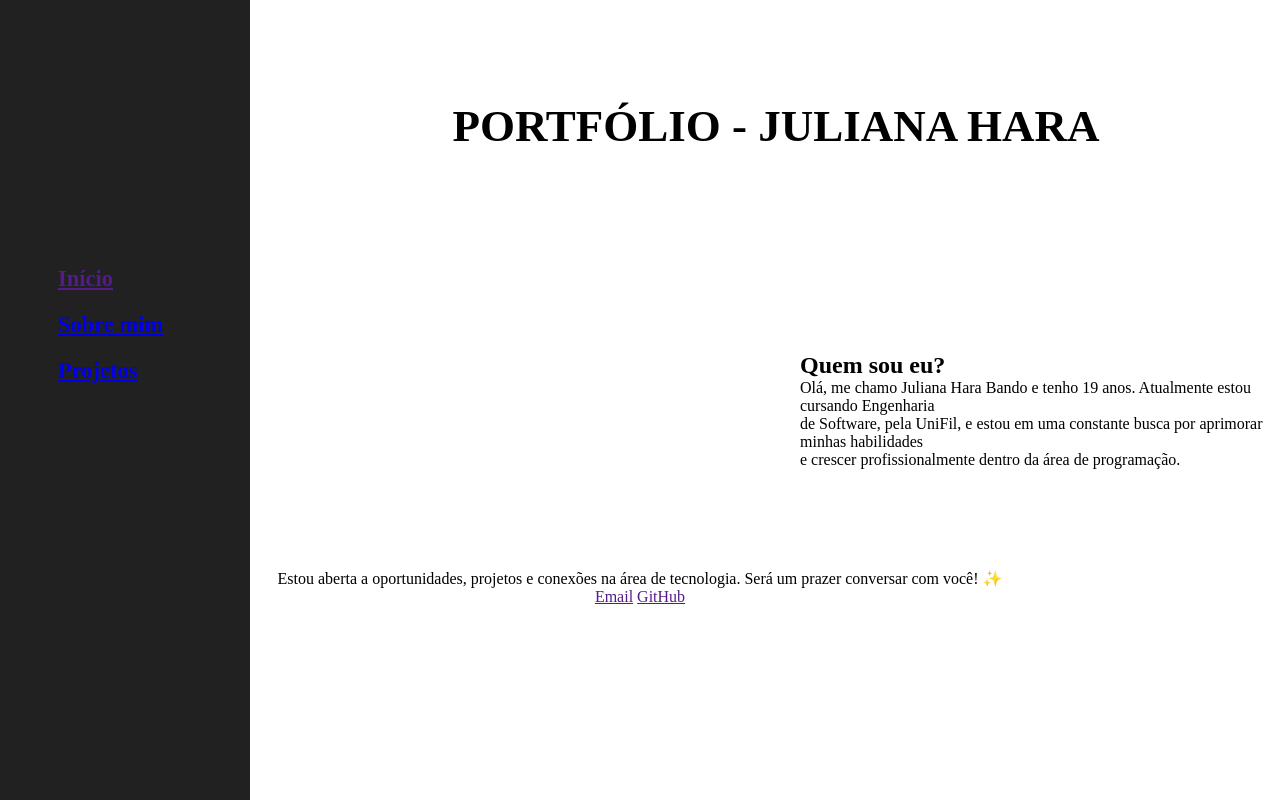
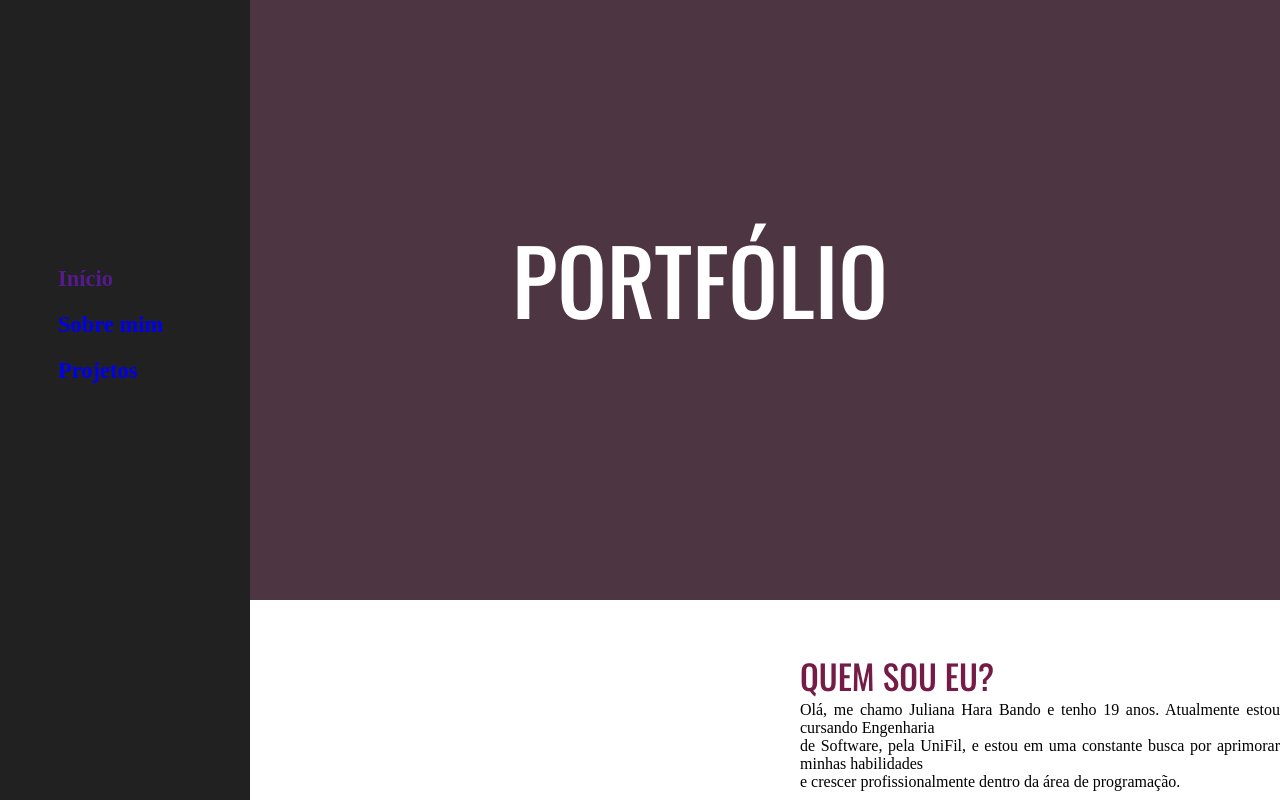
Before and after one commit to JulianaH17/trabalho-final-renata, a plain HTML site: page index.html in a window 1280 px wide. Shown: the top 800 px of the page. Drawn offline with nearby package versions, Linux system fonts and the light colour scheme.

Commit message:
Estilização inicial da página principal do portfólio

```diff
--- a/index.html
+++ b/index.html
@@ -3,13 +3,16 @@
 <head>
     <meta charset="UTF-8">
     <meta name="viewport" content="width=device-width, initial-scale=1.0">
-    <title>Portfólio Juliana Hara</title>
     <link rel="shortcut icon" href="images/Logo_UniFil_semfundo.png" type="image/x-icon">
     <link rel="stylesheet" href="style.css">
+    <link rel="preconnect" href="https://fonts.googleapis.com">
+    <link rel="preconnect" href="https://fonts.gstatic.com" crossorigin>
+    <link href="https://fonts.googleapis.com/css2?family=Oswald:wght@200..700&display=swap" rel="stylesheet">
+    <title>Portfólio Juliana Hara</title>
 </head>
 <body>
     <header>
-        <h1>Portfólio - Juliana Hara</h1>
+        <h1>Portfólio</h1>
     </header>
     <aside>
         <nav>
@@ -18,7 +21,7 @@
             <h2><a href="projetos.html">Projetos</a></h2>
         </nav>
     </aside>
-    <section>
+    <section id="introducao">
         <h2>Quem sou eu?</h2>
         <p>
             Olá, me chamo Juliana Hara Bando e tenho 19 anos. Atualmente estou cursando Engenharia <br>
--- a/style.css
+++ b/style.css
@@ -1,6 +1,7 @@
 /* cores:
 #4d3542
 #212121
+#ff4d97
 colocar o justify no paragrafo que escrevi sobre mim na página inicial (deixa as letras alinhadas)
 */
 * {
@@ -10,14 +11,24 @@
 }
 
 header {
-    text-align: center;
+    text-align: left;
     padding-top: 100px;
+    top: 0;
+    left: 0;
+    right: 0;
+    height: 75vh;
+
+    background-color: #4d3542;
 }
 
 h1 {
     text-transform: uppercase;
-    font-size: 45px;
-    padding-left: 17rem;
+    font-size: 90px;
+    font-family: "Oswald", sans-serif;
+    font-weight: 450;
+    padding-left: 32rem;
+    padding-top: 7rem;
+    color: white;
 }
 
 nav {
@@ -37,6 +48,10 @@
     background-color: #212121;
 }
 
+a {
+    text-decoration: none;
+}
+
 nav > h2 {
     padding: 10px;
 }
@@ -44,10 +59,25 @@
 section {
     display: grid;
     padding-left: 800px;
-    padding-top: 200px;
+    padding-top: 50px;
+}
+
+#introducao {
+    text-align: justify;
+}
+
+section > h2 {
+    top: 0;
+    font-size: 34px;
+    text-align: left;
+    font-family: "Oswald", sans-serif;
+    font-weight: 450;
+    color: #741b47;
+    text-transform: uppercase;
 }
 
 footer {
     text-align: center;
-    padding-top: 100px;
+    padding-top: 200px;
+    padding-left: 250px;
 }
```
